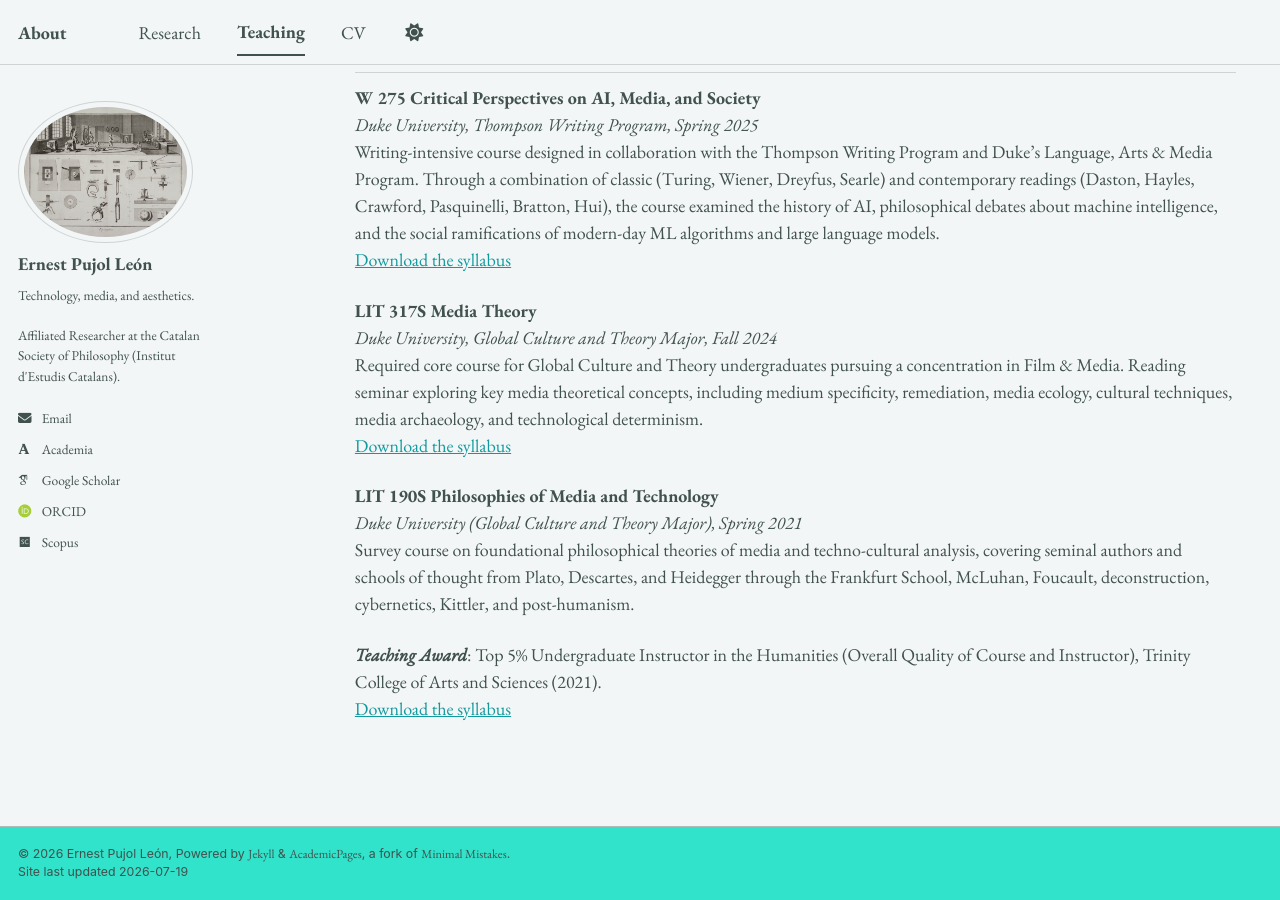
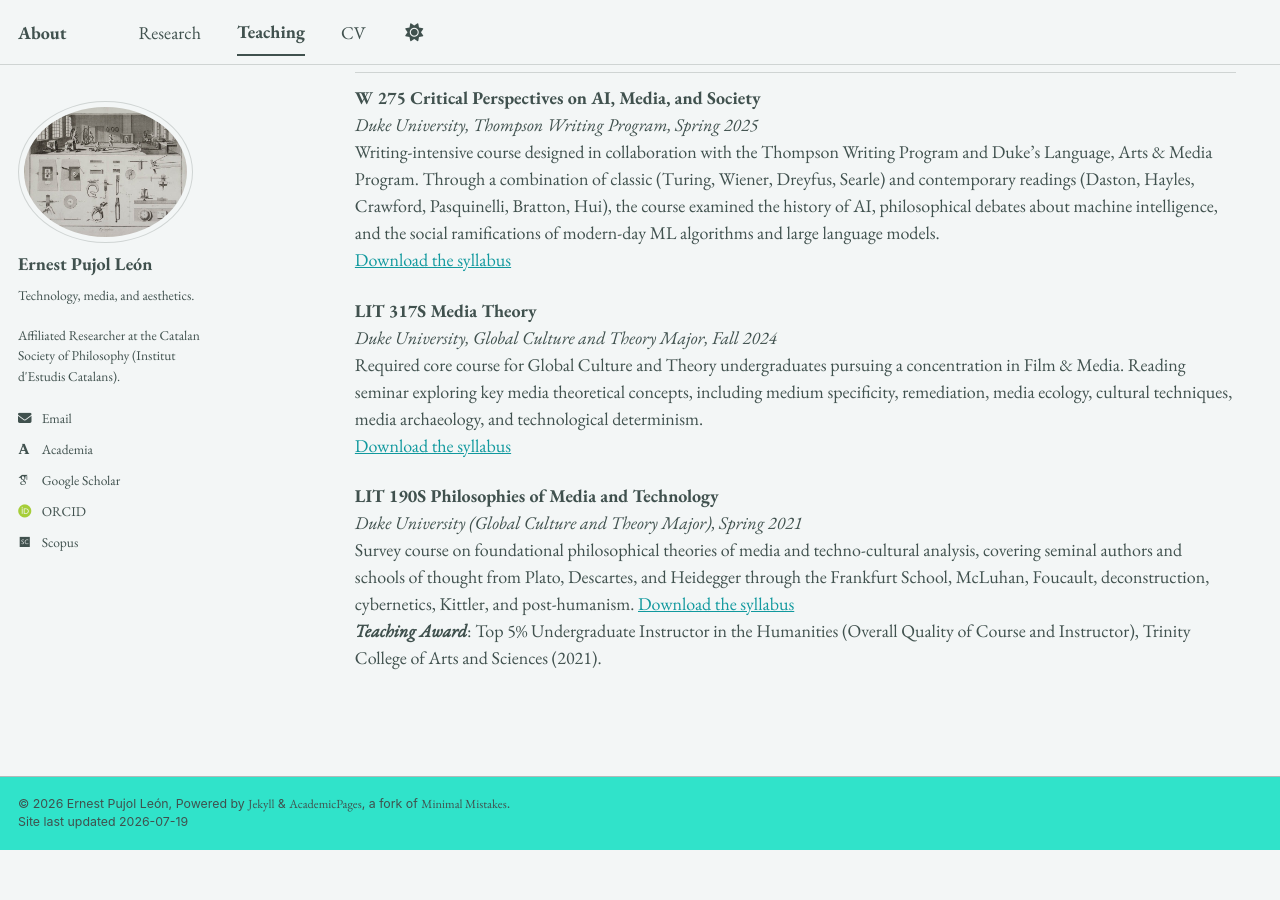
Before and after one commit to epujol90/epujol90.github.io, a Jekyll site: the page built from _pages/teaching.md, in a window 1280 px wide and 900 px high, scrolled down 713 px. Built offline with Jekyll 4.4.1, drawn with Linux system fonts in a browser that asks for light colours; some web fonts are replaced; a script bundle is joined from its source files by our own code; library files that are not in the unit come from our copies; after the commit the page ends 1563 px from its top, so only the background shows below that.

Commit message:
Update teaching.md

```diff
--- a/_pages/teaching.md
+++ b/_pages/teaching.md
@@ -32,8 +32,7 @@ Required core course for Global Culture and Theory undergraduates pursuing a con
 **LIT 190S Philosophies of Media and Technology**<br>
 _Duke University (Global Culture and Theory Major), Spring 2021_ <br>
 Survey course on foundational philosophical theories of media and techno-cultural analysis, covering seminal authors and schools of thought from Plato, Descartes, and Heidegger through the Frankfurt School, McLuhan, Foucault, deconstruction, cybernetics, Kittler, and post-humanism.
-
+[Download the syllabus](/files/syllabus.pdf)
+<br>
 **_Teaching Award_**: Top 5% Undergraduate Instructor in the Humanities (Overall Quality of Course and Instructor), Trinity College of Arts and Sciences (2021).
 <br>
-[Download the syllabus](/files/syllabus.pdf)
-<br>
```
